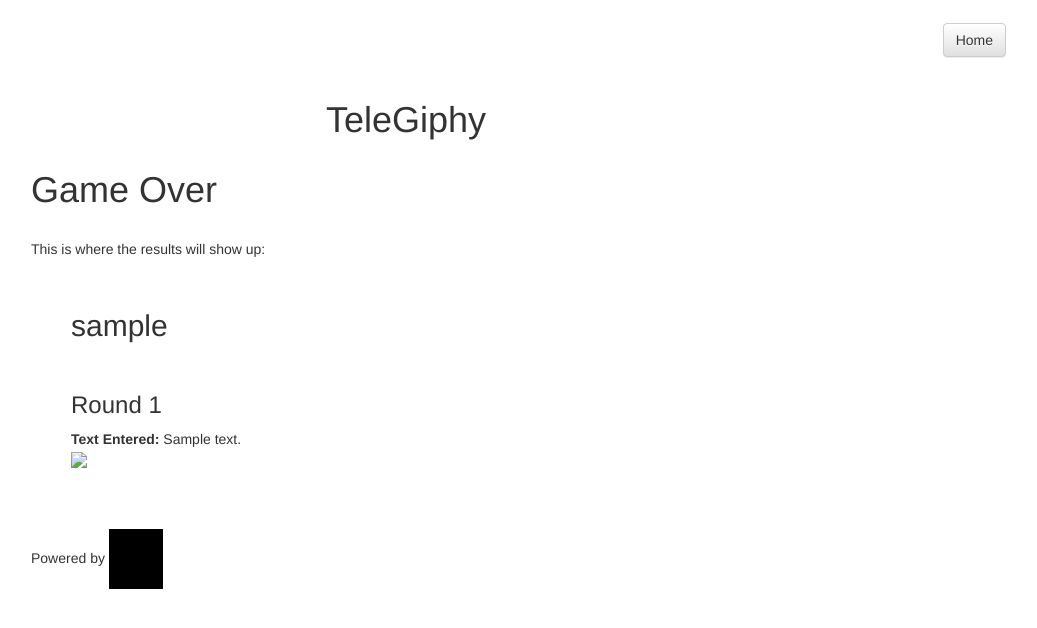
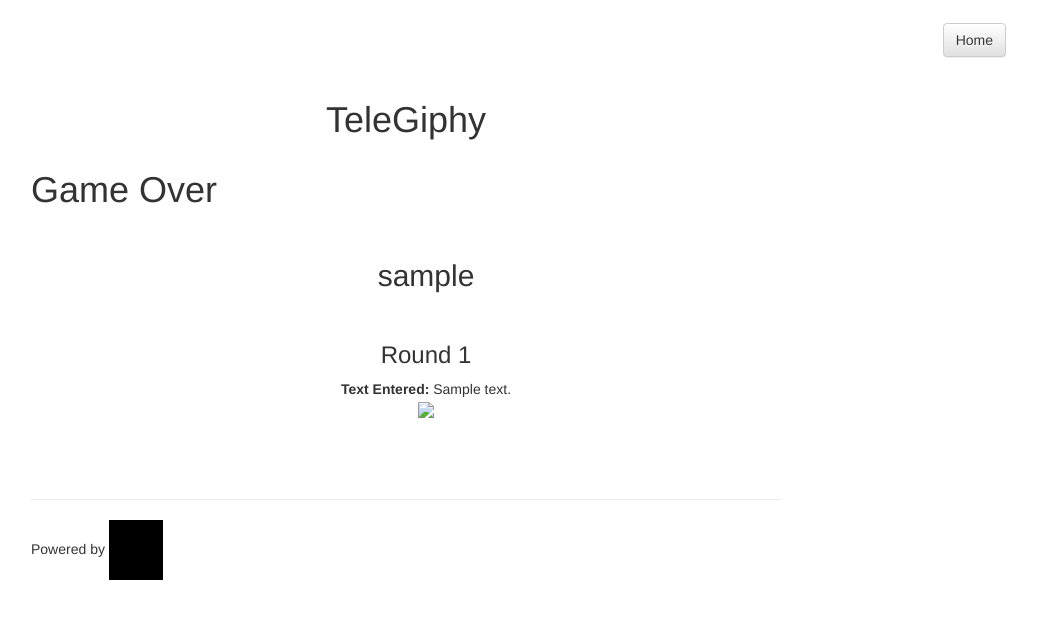
Before and after one commit to JessicaNgo/TeleGiphy, a Django app: template tele_giphy/game/templates/game/gameover.html in a window 1280 px wide. Shown: the top 628 px of the page, without its empty margins (234-1271 px from the left). Run offline with Django 3.2, Linux system fonts and the light colour scheme; the template is opened without the code that fills it: most values are stand-ins (such as "Sample title", 1, 10 or a date in 2020); some libraries are stand-ins or nearby versions.

Commit message:
fix up format

```diff
--- a/tele_giphy/game/templates/game/gameover.html
+++ b/tele_giphy/game/templates/game/gameover.html
@@ -7,24 +7,33 @@
   <div class="col-md-8">
       <h1>Game Over</h1>
       <br>
-      <p>This is where the results will show up:<p><br>
+      <div class='text-center'>
       <ul>
       {% for player in result %}
         <h2>{{ player.username }}</h2>
         <br>
         {% for round in player.rounds %}
+
           <p>
           <h3>Round {{ forloop.counter }}</h3>
           <b>Text Entered:</b> {{ round.user_text }}<br>
           <a href="{{ round.giphy_url }}"><img src="{{ round.giphy_url }}"></a>
           </p>
+
         {% endfor %}
         <br>
       {% endfor %}
       </ul>
+      </div>
       <br>
-      <p>Powered by <a href="http://giphy.com/"><img src="{% static 'img/giphy_logo_laser_black.gif' %}" alt=""></a></p>
+    <div class="footer">
+    <hr>
+    <p>Powered by <a href="http://giphy.com/"><img src="{% static 'img/giphy_logo_laser_black.gif' %}" alt=""></a></p>
+    </div>
+
   </div>
   <div class="col-md-2"></div>
+
 </div>
+
 {% endblock %} <!-- body -->
```
